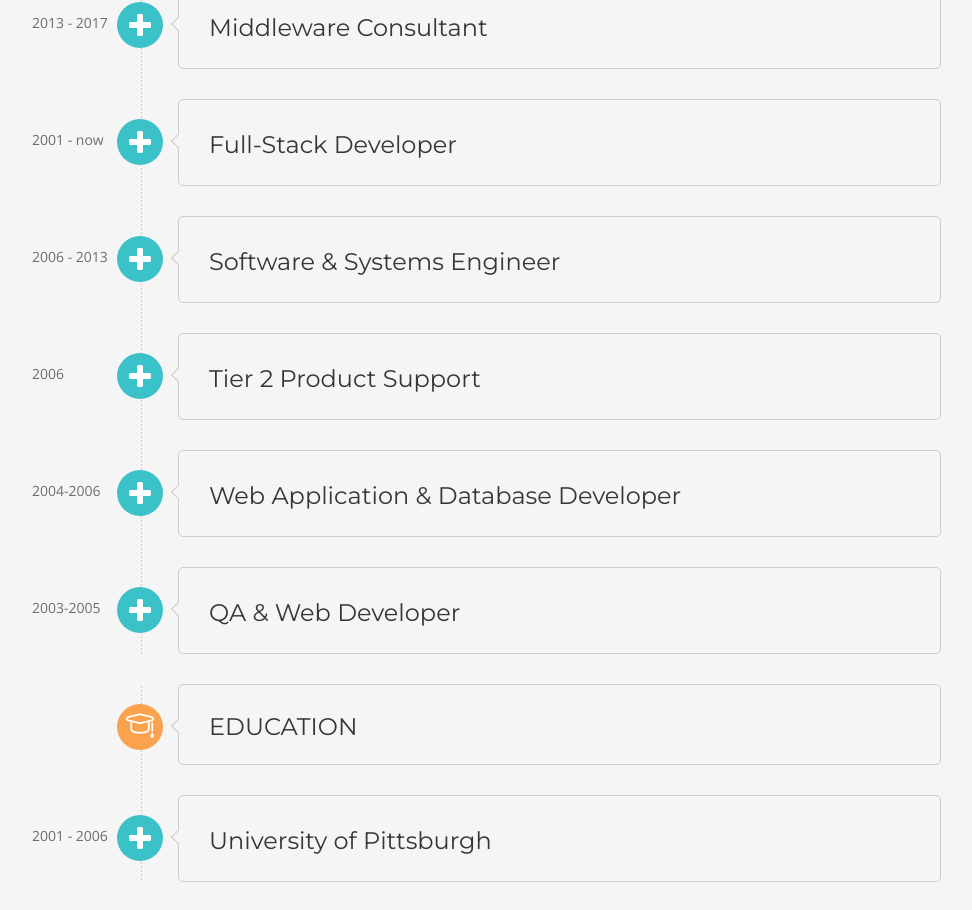
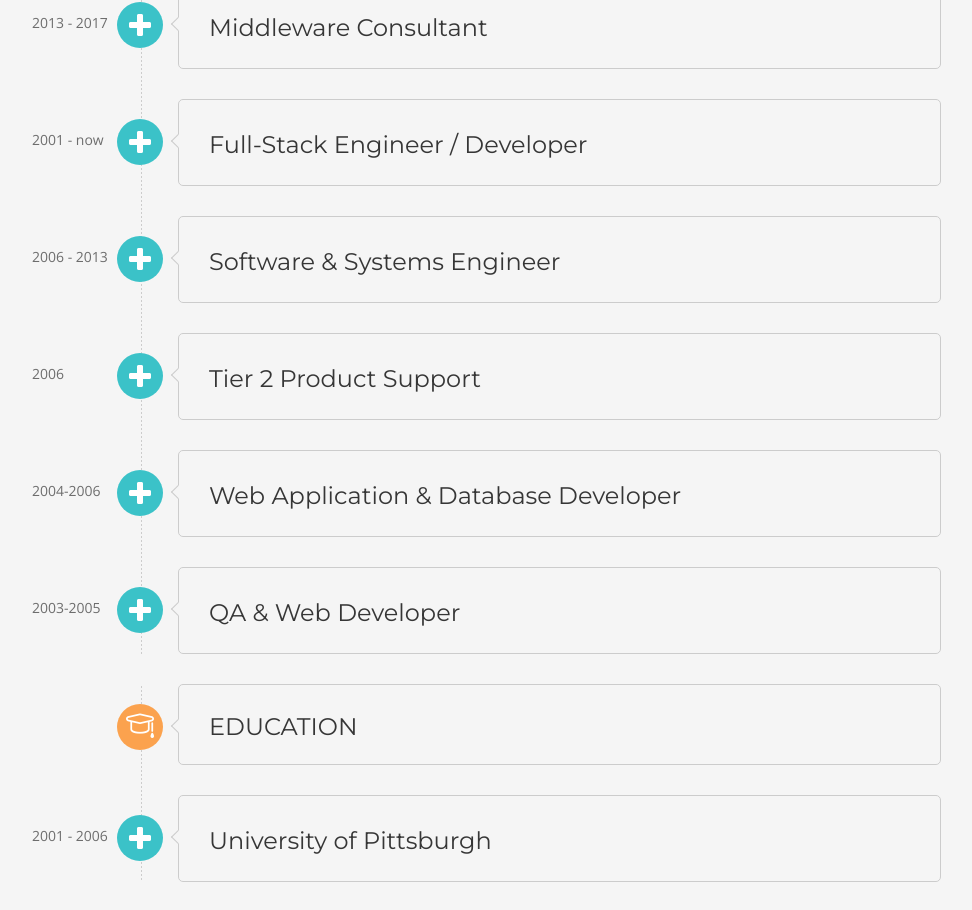
Before and after one commit to toddward/resume, a plain HTML site: page index.html in a window 1280 px wide. Shown: the part 2740-3650 px from the top of the page, without its empty margins (88-1060 px from the left). Drawn offline with nearby package versions, Linux system fonts and the light colour scheme; a script that the page names is missing.

Commit message:
Title Update.

```diff
--- a/index.html
+++ b/index.html
@@ -378,7 +378,7 @@
                 <div class="timeline-arrow"><i></i></div>
                 <!-- Timeline main content -->
                 <div class="timeline-item-content">
-                  <h3 class="timeline-item-title" data-toggle="collapse" data-target="#job2">Full-Stack Developer</h3>
+                  <h3 class="timeline-item-title" data-toggle="collapse" data-target="#job2">Full-Stack Engineer / Developer</h3>
                   <div class="collapse" id="job2">
                     <p><small class="muted">from 2001 to present day</small></p>
                     <h4 class="media-heading primary-color">Wardzinski Consulting</h4>
```
